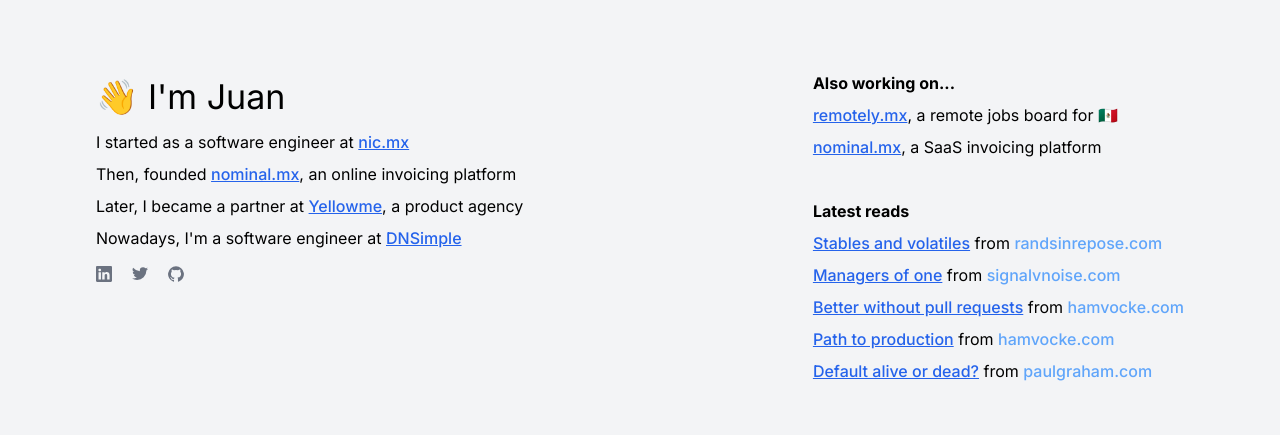
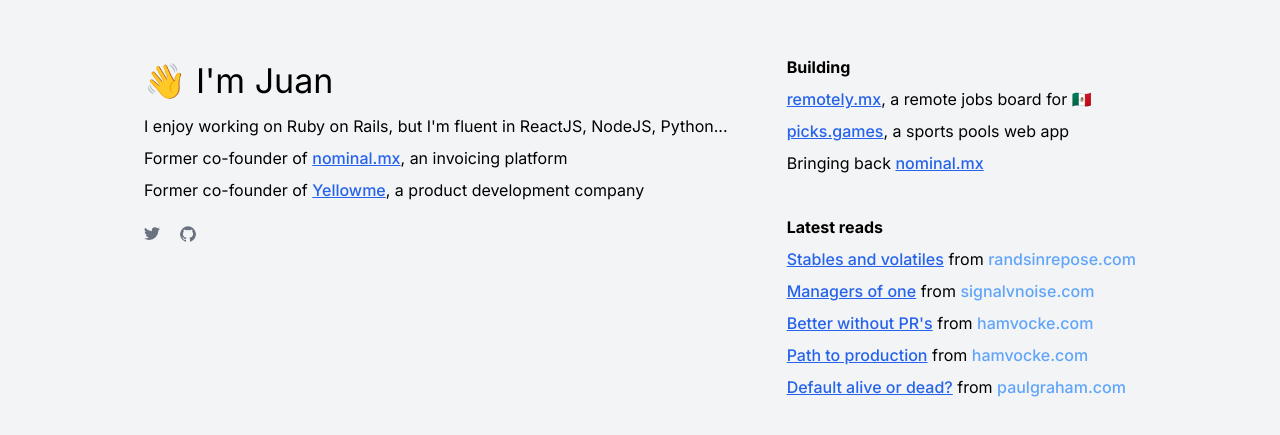
Before and after one commit to juankuquintana/tldr.mx, a Next.js app: page / in a window 1280 px wide. Shown: the part 169-604 px from the top of the page. Built offline with nearby package versions, Linux system fonts and the light colour scheme.

Commit message:
Update copy

```diff
--- a/app/page.tsx
+++ b/app/page.tsx
@@ -1,30 +1,21 @@
 export default function Home() {
   return (
-    <main className="md:h-screen flex mx-6 mt-10 md:mt-0 md:items-center md:mx-12 lg:mx-24 2xl:mx-80">
+    <main className="md:h-screen flex mx-6 mt-10 mb-10 md:mb-0 md:mt-0 md:items-center md:mx-12 lg:mx-36 2xl:mx-80">
       <div className="w-screen flex flex-col md:flex-row md:justify-between">
         <div className="md:hidden mt-2 mb-8">——</div>
         <div>
           <h1 className="mb-2">&#128075; I&apos;m Juan</h1>
           <p className="mb-2">
-            I started as a software engineer at <a className="font-medium text-blue-600 underline hover:no-underline" href="https://www.nicmexico.mx/" target="_blank">nic.mx</a>
+            I enjoy working on Ruby on Rails, but I&apos;m fluent in ReactJS, NodeJS, Python...
           </p>
           <p className="mb-2">
-            Then, founded <a className="font-medium text-blue-600 underline hover:no-underline" href="https://nominal.mx/" target="_blank">nominal.mx</a>, an online invoicing platform
+            Former co-founder of <a className="font-medium text-blue-600 underline hover:no-underline" href="https://nominal.mx/" target="_blank">nominal.mx</a>, an invoicing platform
           </p>
           <p className="mb-2">
-            Later, I became a partner at <a className="font-medium text-blue-600 underline hover:no-underline" href="https://yellow.me/" target="_blank">Yellowme</a>, a product agency
-          </p>
-          <p>
-            Nowadays, I&apos;m a software engineer at <a className="font-medium text-blue-600 underline hover:no-underline" href="https://dnsimple.com/" target="_blank">DNSimple</a>
+            Former co-founder of <a className="font-medium text-blue-600 underline hover:no-underline" href="https://yellow.me/" target="_blank">Yellowme</a>, a product development company
           </p>
           <div className="flex pt-4 sm:mt-0">
-            <a href="https://www.linkedin.com/in/juankuquintana/" target="_blank" className="text-gray-500 hover:text-gray-900">
-              <svg xmlns="http://www.w3.org/2000/svg" width="16" height="16" fill="currentColor" viewBox="0 0 16 16">
-                <path d="M0 1.146C0 .513.526 0 1.175 0h13.65C15.474 0 16 .513 16 1.146v13.708c0 .633-.526 1.146-1.175 1.146H1.175C.526 16 0 15.487 0 14.854V1.146zm4.943 12.248V6.169H2.542v7.225h2.401zm-1.2-8.212c.837 0 1.358-.554 1.358-1.248-.015-.709-.52-1.248-1.342-1.248-.822 0-1.359.54-1.359 1.248 0 .694.521 1.248 1.327 1.248h.016zm4.908 8.212V9.359c0-.216.016-.432.08-.586.173-.431.568-.878 1.232-.878.869 0 1.216.662 1.216 1.634v3.865h2.401V9.25c0-2.22-1.184-3.252-2.764-3.252-1.274 0-1.845.7-2.165 1.193v.025h-.016a5.54 5.54 0 0 1 .016-.025V6.169h-2.4c.03.678 0 7.225 0 7.225h2.4z"/>
-              </svg>
-              <span className="sr-only">LinkedIn page</span>
-            </a>
-            <a href="https://twitter.com/juankuquintana" target="_blank" className="text-gray-500 hover:text-gray-900 ms-5">
+            <a href="https://twitter.com/juankuquintana" target="_blank" className="text-gray-500 hover:text-gray-900">
               <svg className="w-4 h-4" aria-hidden="true" xmlns="http://www.w3.org/2000/svg" fill="currentColor" viewBox="0 0 20 17">
                 <path fillRule="evenodd" d="M20 1.892a8.178 8.178 0 0 1-2.355.635 4.074 4.074 0 0 0 1.8-2.235 8.344 8.344 0 0 1-2.605.98A4.13 4.13 0 0 0 13.85 0a4.068 4.068 0 0 0-4.1 4.038 4 4 0 0 0 .105.919A11.705 11.705 0 0 1 1.4.734a4.006 4.006 0 0 0 1.268 5.392 4.165 4.165 0 0 1-1.859-.5v.05A4.057 4.057 0 0 0 4.1 9.635a4.19 4.19 0 0 1-1.856.07 4.108 4.108 0 0 0 3.831 2.807A8.36 8.36 0 0 1 0 14.184 11.732 11.732 0 0 0 6.291 16 11.502 11.502 0 0 0 17.964 4.5c0-.177 0-.35-.012-.523A8.143 8.143 0 0 0 20 1.892Z" clipRule="evenodd"/>
               </svg>
@@ -36,16 +27,25 @@
               </svg>
               <span className="sr-only">GitHub account</span>
             </a>
+            {/* <a href="https://www.linkedin.com/in/juankuquintana/" target="_blank" className="text-gray-500 hover:text-gray-900">
+              <svg xmlns="http://www.w3.org/2000/svg" width="16" height="16" fill="currentColor" viewBox="0 0 16 16">
+                <path d="M0 1.146C0 .513.526 0 1.175 0h13.65C15.474 0 16 .513 16 1.146v13.708c0 .633-.526 1.146-1.175 1.146H1.175C.526 16 0 15.487 0 14.854V1.146zm4.943 12.248V6.169H2.542v7.225h2.401zm-1.2-8.212c.837 0 1.358-.554 1.358-1.248-.015-.709-.52-1.248-1.342-1.248-.822 0-1.359.54-1.359 1.248 0 .694.521 1.248 1.327 1.248h.016zm4.908 8.212V9.359c0-.216.016-.432.08-.586.173-.431.568-.878 1.232-.878.869 0 1.216.662 1.216 1.634v3.865h2.401V9.25c0-2.22-1.184-3.252-2.764-3.252-1.274 0-1.845.7-2.165 1.193v.025h-.016a5.54 5.54 0 0 1 .016-.025V6.169h-2.4c.03.678 0 7.225 0 7.225h2.4z"/>
+              </svg>
+              <span className="sr-only">LinkedIn page</span>
+            </a> */}
           </div>
         </div>
         <div className="mt-10 md:mt-0">
           <div className="mb-10 md:mb-15">
-            <h3 className="font-bold mb-2">Also working on...</h3>
+            <h3 className="font-bold mb-2">Building</h3>
             <p className="mb-2">
               <a className="font-medium text-blue-600 underline hover:no-underline" href="https://remotely.mx" target="_blank">remotely.mx</a>, a remote jobs board for 🇲🇽
             </p>
             <p className="mb-2">
-              <a className="font-medium text-blue-600 underline hover:no-underline" href="https://nominal.mx" target="_blank">nominal.mx</a>, a SaaS invoicing platform
+              <a className="font-medium text-blue-600 underline hover:no-underline" href="https://picks.games" target="_blank">picks.games</a>, a sports pools web app
+            </p>
+            <p className="mb-2">
+              Bringing back <a className="font-medium text-blue-600 underline hover:no-underline" href="https://nominal.mx" target="_blank">nominal.mx</a>
             </p>
           </div>
           <div>
@@ -57,7 +57,7 @@
               <a className="font-medium text-blue-600 underline hover:no-underline" href="https://signalvnoise.com/posts/1430-hire-managers-of-one" target="_blank">Managers of one</a> from <a className="font-medium text-blue-400 hover:no-underline" href="https://signalvnoise.com/" target="_blank">signalvnoise.com</a>
             </p>
             <p className="mb-2">
-              <a className="font-medium text-blue-600 underline hover:no-underline" href="https://hamvocke.com/blog/better-off-without-pull-requests/" target="_blank">Better without pull requests</a> from <a className="font-medium text-blue-400 hover:no-underline" href="https://hamvocke.com/" target="_blank">hamvocke.com</a>
+              <a className="font-medium text-blue-600 underline hover:no-underline" href="https://hamvocke.com/blog/better-off-without-pull-requests/" target="_blank">Better without PR&apos;s</a> from <a className="font-medium text-blue-400 hover:no-underline" href="https://hamvocke.com/" target="_blank">hamvocke.com</a>
             </p>
             <p className="mb-2">
               <a className="font-medium text-blue-600 underline hover:no-underline" href="https://hamvocke.com/blog/path-to-production/" target="_blank">Path to production</a> from <a className="font-medium text-blue-400 hover:no-underline" href="https://hamvocke.com/" target="_blank">hamvocke.com</a>
```
